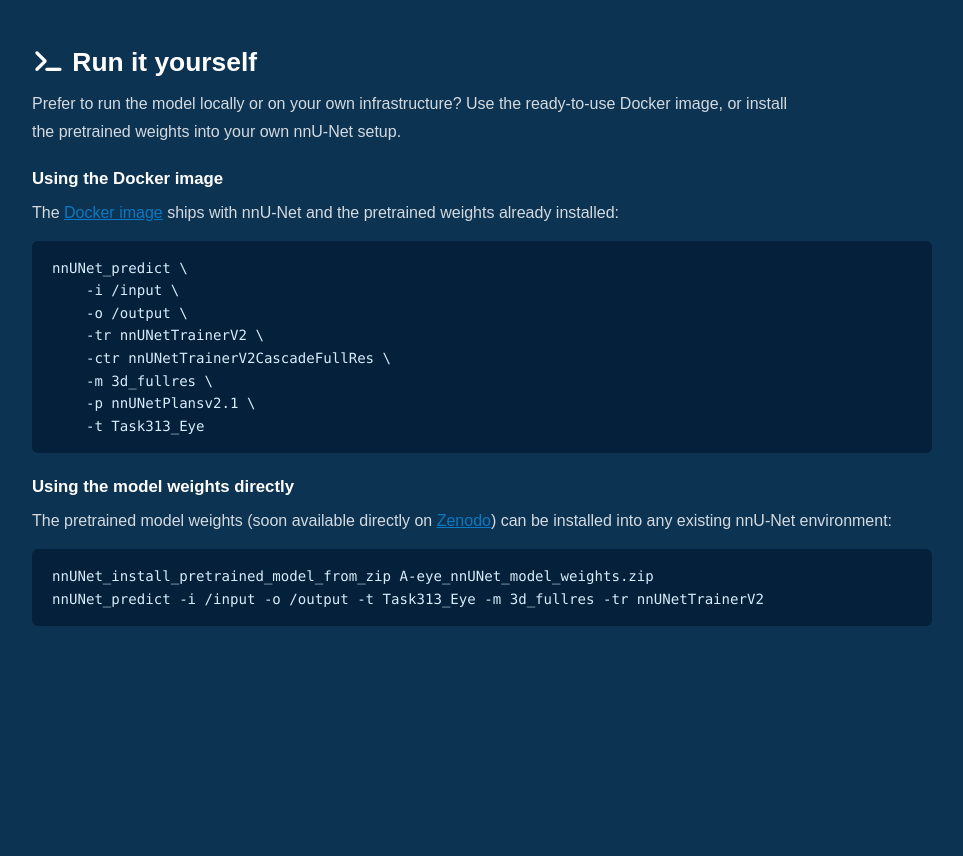
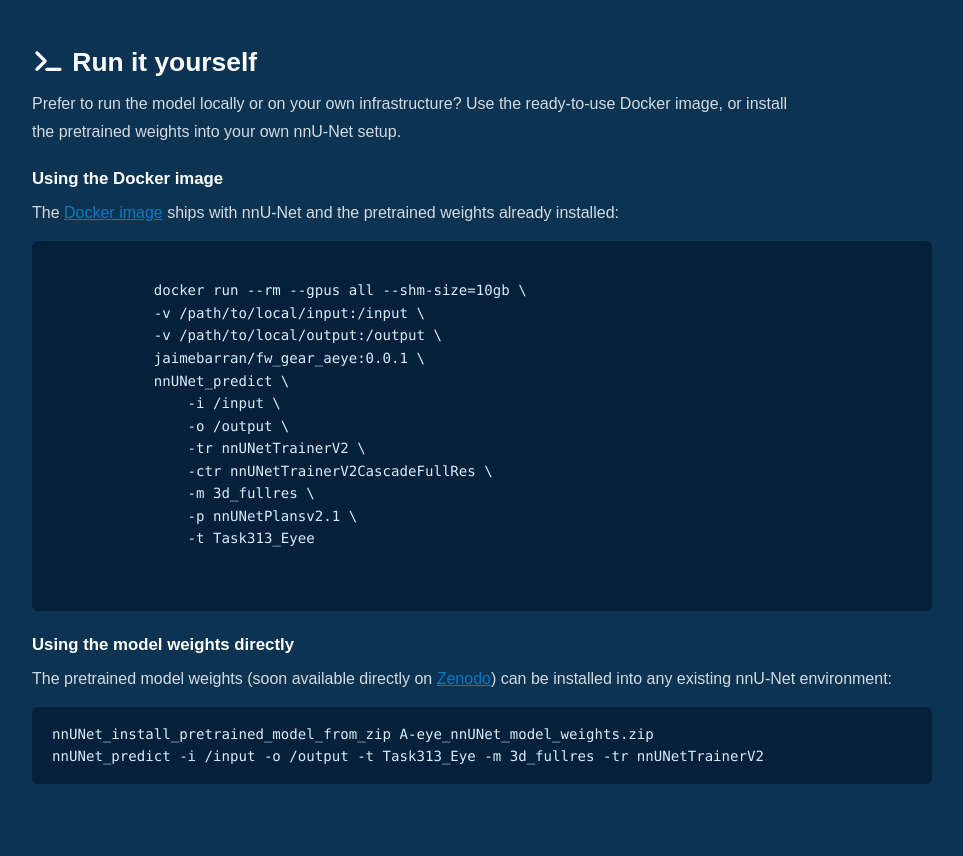
Before and after one commit to jijiduc/a-eye_web_dev_jeremy, a Flask app: page / in a window 1280 px wide. Shown: the part 3308-4164 px from the top of the page, without its empty margins (158-1121 px from the left). Before the commit the page ends 3934 px from the top, so only its background shows below. Run offline with Flask 3, Linux system fonts and the light colour scheme; parts of the project's set-up code (start-up, migrations or seed data) failed here and were passed over; some libraries are stand-ins or nearby versions.

Commit message:
chore : updating informations

```diff
--- a/templates/welcomepage.html
+++ b/templates/welcomepage.html
@@ -247,14 +247,22 @@
             The <a href="https://hub.docker.com/repository/docker/jaimebarran/fw_gear_aeye/tags/0.0.1" target="_blank" rel="noopener">Docker image</a>
             ships with nnU-Net and the pretrained weights already installed:
         </p>
-        <pre class="welcome-code-block"><code>nnUNet_predict \
+        <pre class="welcome-code-block">
+            <code>
+            docker run --rm --gpus all --shm-size=10gb \
+            -v /path/to/local/input:/input \
+            -v /path/to/local/output:/output \
+            jaimebarran/fw_gear_aeye:0.0.1 \
+            nnUNet_predict \
                 -i /input \
                 -o /output \
                 -tr nnUNetTrainerV2 \
                 -ctr nnUNetTrainerV2CascadeFullRes \
                 -m 3d_fullres \
                 -p nnUNetPlansv2.1 \
-    -t Task313_Eye</code></pre>
+                -t Task313_Eyee
+            </code>
+        </pre>
 
         <h3 class="welcome-format-title welcome-format-title-light">Using the model weights directly</h3>
         <p class="welcome-section-lead-light">
```
Lines whose indentation alone changed are shown as unchanged.
